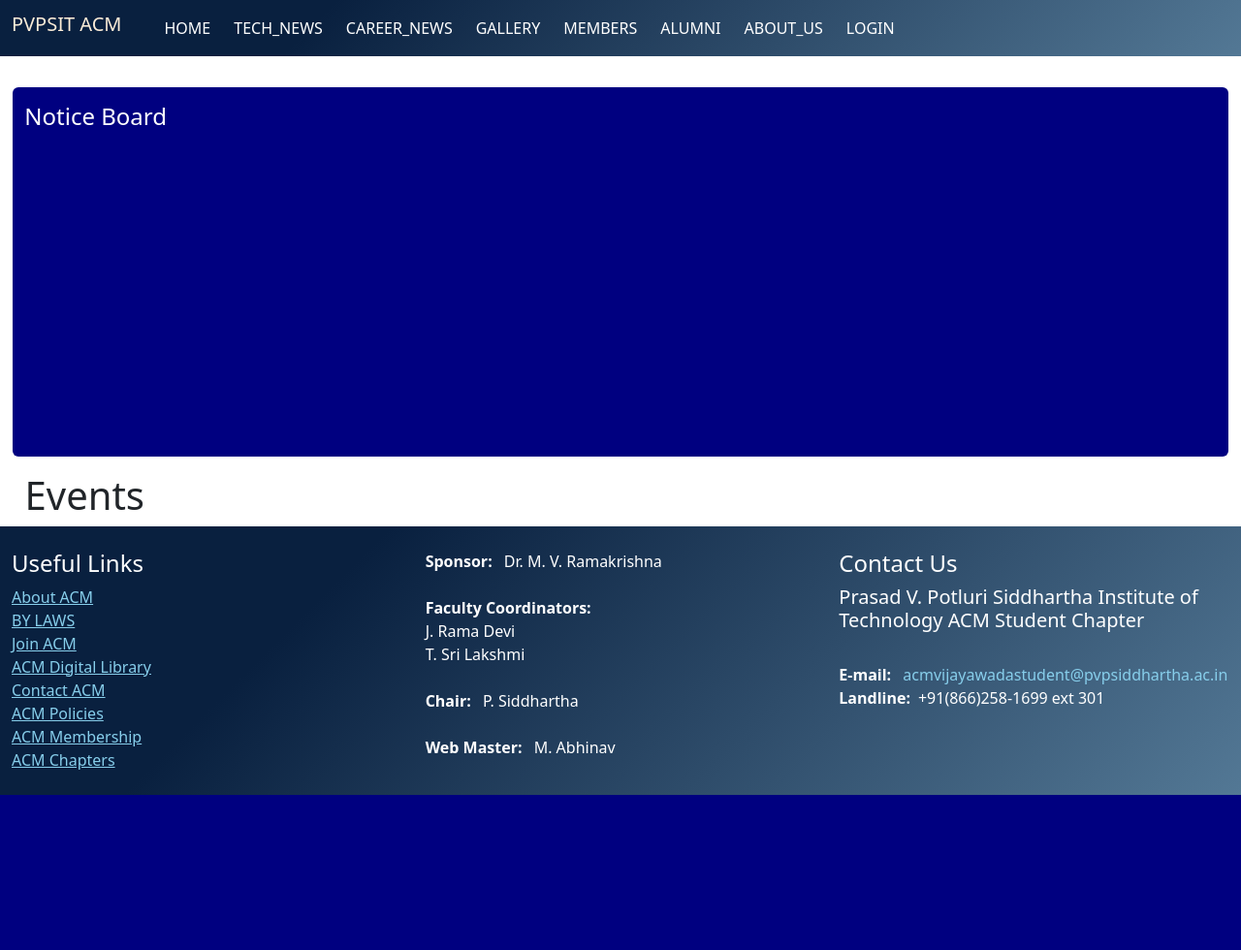
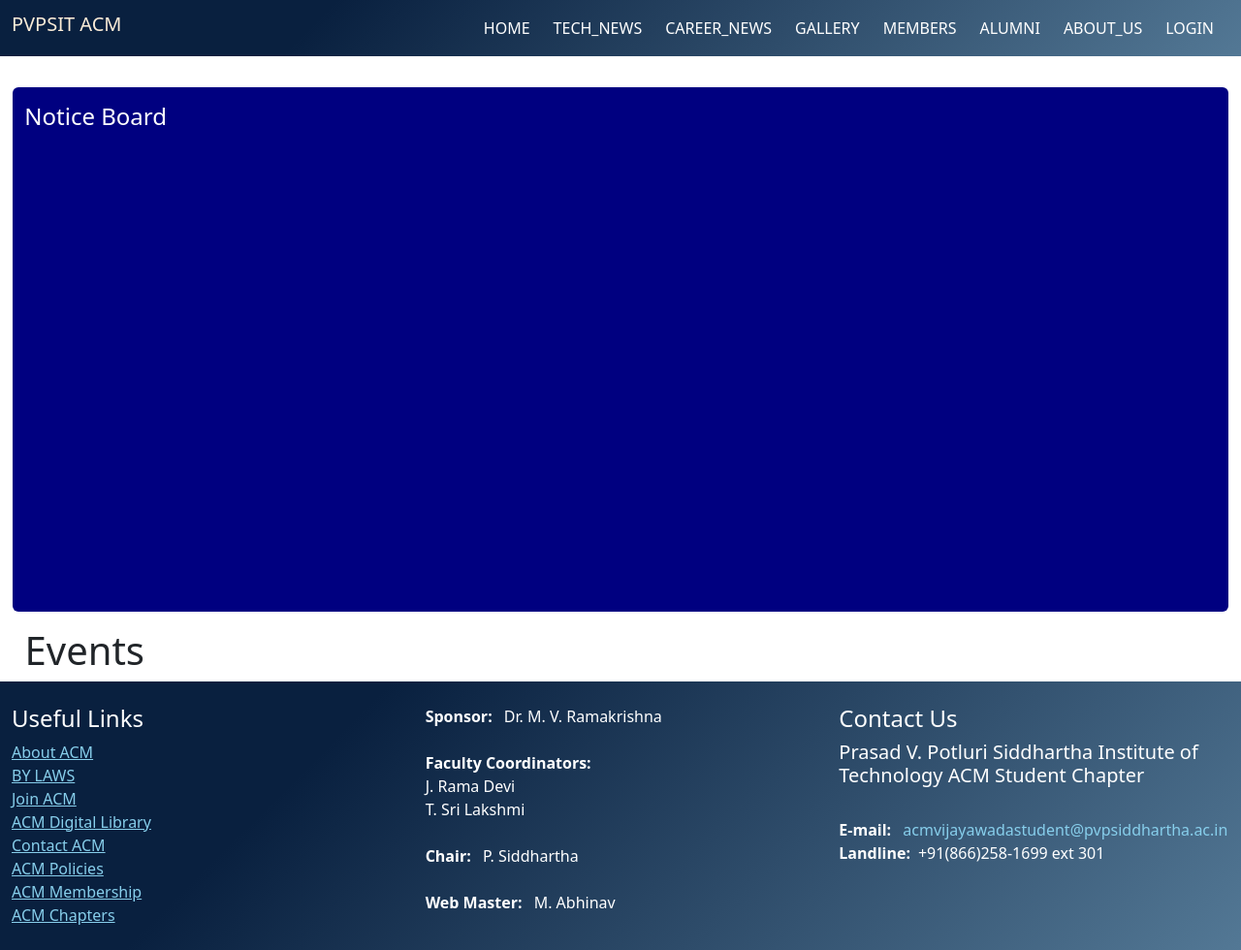
Before and after one commit to abhi4mu/ACM, a Flask app: page /home in a window 1280 px wide. Shown: the whole page at 97% size. Before the commit the page ends 820 px from the top, so only its background shows below. Run offline with Flask 2, Linux system fonts and the light colour scheme; data that the repository does not hold is empty; some libraries are stand-ins or nearby versions.

Commit message:
nav top to right most

```diff
--- a/static/css/home.css
+++ b/static/css/home.css
@@ -58,7 +58,7 @@
 .home_news_board{
   border-radius: 6px;
 	width: 98%;
-  padding-bottom: 25% ;
+  padding-bottom: 30em ;
 	display: inline-block;
 	background-color: #000080;
   margin-top: 4vmin;
--- a/templates/layout.html
+++ b/templates/layout.html
@@ -16,12 +16,12 @@
     <!--Navbar-->
     <nav class="navbar navbar-expand-lg navbar-dark bg-dark sticky-top" style="background-color: #537895;background-image: linear-gradient(315deg, #537895 0%, #09203f 74%);">
         <div class="container-fluid">
-          <a class="navbar-brand" href="#" style="color:antiquewhite"><h5>PVPSIT ACM&ensp;&ensp;</h5></a>
+          <a class="navbar-brand" href={{url_for('home')}} style="color:antiquewhite"><h5>PVPSIT ACM&ensp;&ensp;</h5></a>
           <button class="navbar-toggler" type="button" data-bs-toggle="collapse" data-bs-target="#navbarNavAltMarkup" aria-controls="navbarNavAltMarkup" aria-expanded="false" aria-label="Toggle navigation">
             <span class="navbar-toggler-icon"></span>
           </button>
           <div class="collapse navbar-collapse" id="navbarNavAltMarkup">
-            <div class="navbar-nav">
+            <div class="navbar-nav ms-auto">
               <a class="nav-link" id="layout_nav_a" href={{url_for('home')}}>HOME</a>&ensp;
               <a class="nav-link" id="layout_nav_a" href={{url_for('techNews')}}>TECH_NEWS</a>&ensp;
               <a class="nav-link" id="layout_nav_a" href={{url_for('careerNews')}}>CAREER_NEWS</a>&ensp;
```
